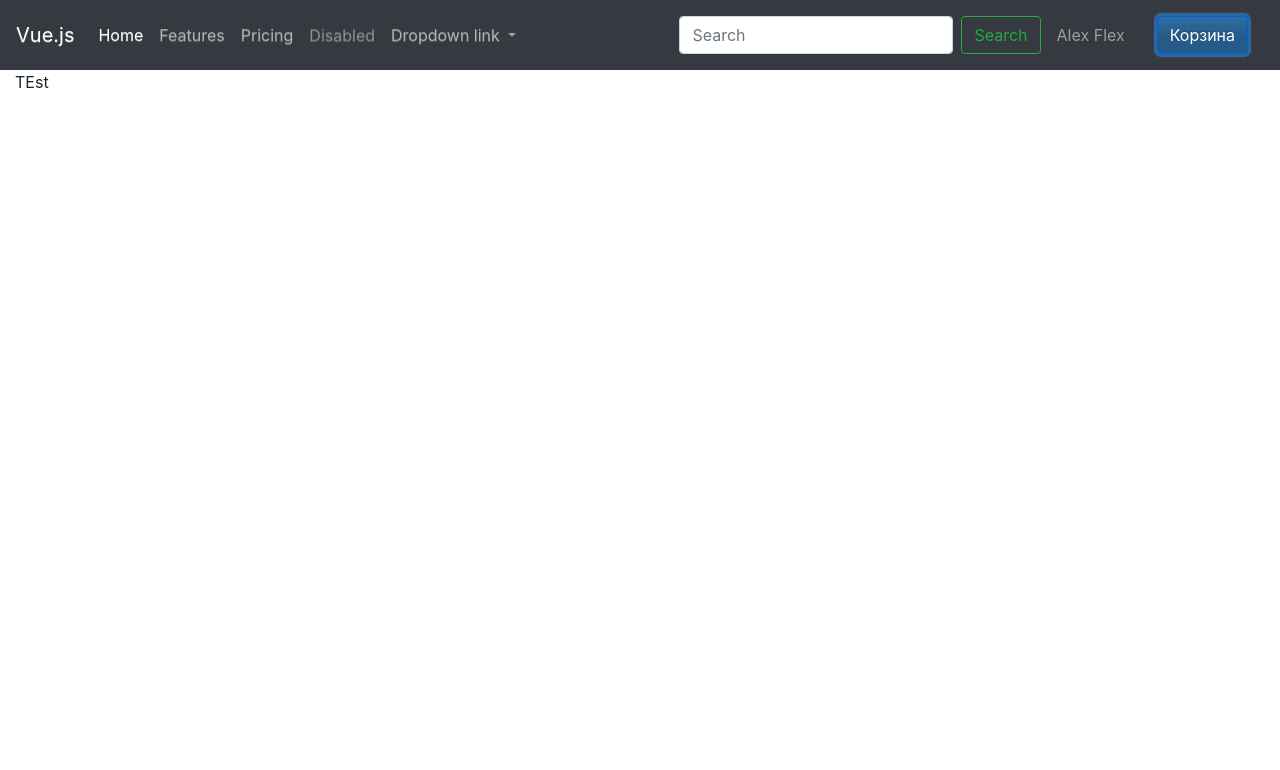
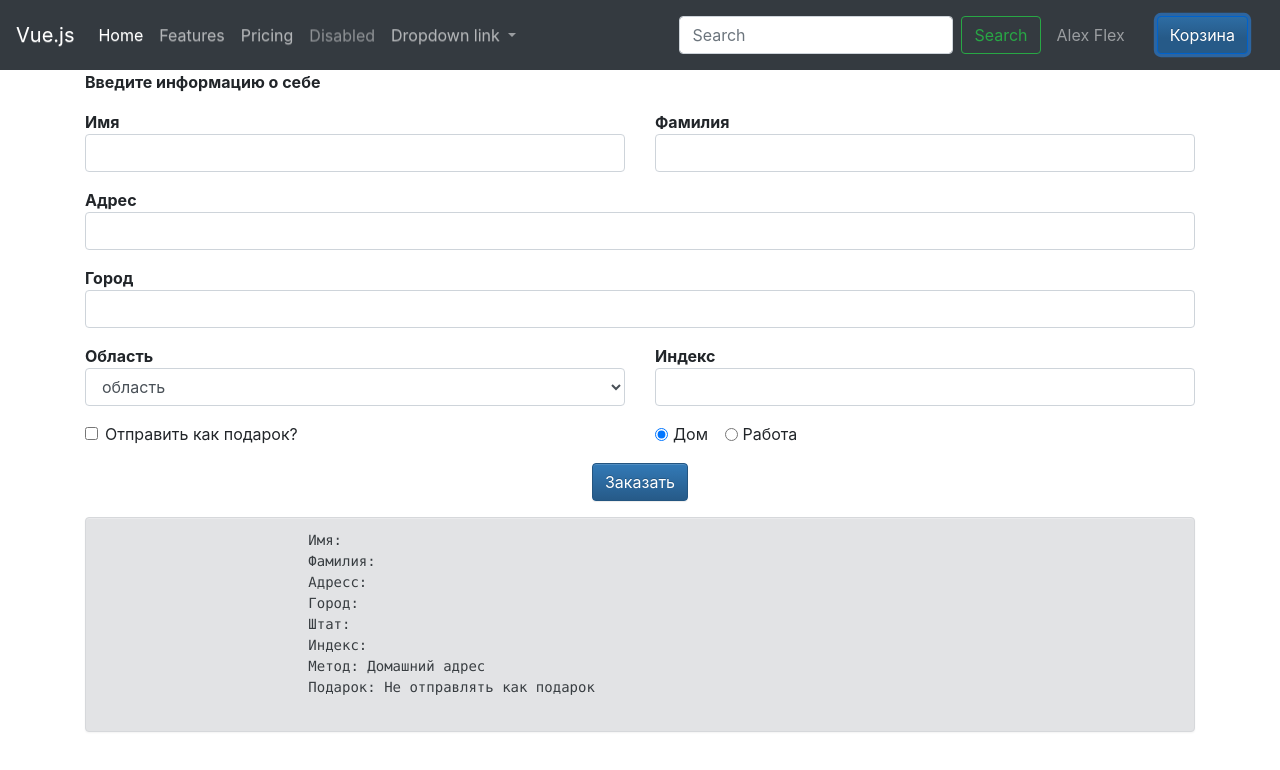
Before and after one commit to aSosunoff/Vuejs-in-Action, a plain HTML site: page chapter-02/first-vue/index.html in a window 1280 px wide. Both pictures are taken after a click on the button "Корзина". Drawn offline with nearby package versions, Linux system fonts and the light colour scheme.

Commit message:
Added a new code

```diff
--- a/chapter-02/first-vue/index.html
+++ b/chapter-02/first-vue/index.html
@@ -44,11 +44,112 @@
                 </div>
             </div>
         </div>
-        <div class="container-fluid"
-            v-else>
+
+        <div class="container" v-else>
+            <div class="row form-group">
+                <div class="col-lg-12">
+                    <strong>Введите информацию о себе</strong>
+                </div>
+            </div>
+
+            <div class="row form-group">
+                <div class="col-lg-6">
+                    <strong>Имя</strong>
+                    <input class="form-control" type="text" v-model.trim.lazy="order.name" />
+                </div>
+                <div class="col-lg-6">
+                    <strong>Фамилия</strong>
+                    <input class="form-control" type="text" v-model.trim.lazy="order.surname" />
+                </div>
+            </div>
+
+            <div class="row form-group">
+                <div class="col-lg-12">
+                    <strong>Адрес</strong>
+                    <input class="form-control" type="text" v-model.trim.lazy="order.address" />
+                </div>
+            </div>
+
+            <div class="row form-group">
+                <div class="col-lg-12">
+                    <strong>Город</strong>
+                    <input class="form-control" type="text" v-model.trim.lazy="order.city" />
+                </div>
+            </div>
+
+            <div class="row form-group">
+                <div class="col-lg-6">
+                    <strong>Область</strong>
+                    <select class="form-control" type="text" v-model.lazy="order.state">
+                        <option value="" disabled>область</option>
+
+                        <option
+                            v-for="(state, index) in order.statesValue" :key="index"
+                            v-bind:value="index">{{ state }}</option>
+                    </select>
+                </div>
+
+                <div class="col-lg-6">
+                    <strong>Индекс</strong>
+                    <input class="form-control" type="number" v-model.number.lazy="order.zip" />
+                </div>
+            </div>
+
+            <div class="row form-group">
+                <div class="col-lg-6">
+                    <div class="form-check">
+                        <input
+                            type="checkbox"
+                            id="gift"
+                            class="form-check-input"
+                            v-bind:true-value="order.giftValue.sendGift"
+                            v-bind:false-value="order.giftValue.dontSendGift"
+                            v-model.lazy="order.gift" />
+                        <label class="form-check-label" for="gift">Отправить как подарок?</label>
+                    </div>
+                </div>
+
+                <div class="col-lg-6">
+                    <div class="form-check-inline">
+                        <input
+                            type="radio"
+                            id="home"
+                            class="form-check-input"
+                            v-bind:value="order.methodValue.home"
+                            v-model.lazy="order.method" />
+                        <label class="form-check-label" for="home">Дом</label>
+                    </div>
+                    <div class="form-check-inline">
+                        <input
+                            type="radio"
+                            id="business"
+                            class="form-check-input"
+                            v-bind:value="order.methodValue.business"
+                            v-model.lazy="order.method" />
+                        <label class="form-check-label" for="business">Работа</label>
+                    </div>
+                </div>
+            </div>
+
+            <div class="row form-group">
+                <div class="col-lg-12 text-center">
+                    <button type="button" class="btn btn-primary"
+                        v-on:click="submitForm">Заказать</button>
+                </div>
+            </div>
+
             <div class="row">
-                <div class="col-lg-2">
-                    TEst
+                <div class="col-lg-12">
+                    <pre class="alert alert-secondary">
+                        Имя: {{ order.name }}
+                        Фамилия: {{ order.surname }}
+                        Адресс: {{ order.address }}
+                        Город: {{ order.city }}
+                        Штат: {{ order.state }}
+                        Индекс: {{ order.zip }}
+                        Метод: {{ order.method }}
+                        Подарок: {{ order.gift }}
+                    </pre>
                 </div>
             </div>
         </div>
--- a/chapter-02/first-vue/js.js
+++ b/chapter-02/first-vue/js.js
@@ -15,6 +15,34 @@ var webstore = new Vue({
         cart: [],
 
         showProduct: true,
+
+        order: {
+            name: "",
+            surname: "",
+            address: "",
+            city: "",
+            zip: null,
+
+            state: "",
+            statesValue: {
+                1: 'Нижегородская',
+                2: 'Владимирская',
+                3: 'Московская',
+                4: 'Архангельская',
+            },
+
+            gift: 'Не отправлять как подарок',
+            giftValue: {
+                sendGift: 'Отправить как подарок',
+                dontSendGift: 'Не отправлять как подарок',
+            },
+
+            method: "Домашний адрес",
+            methodValue: {
+                home: "Домашний адрес",
+                business: "Рабочий адрес"
+            }
+        }
     },
     filters: {
         formatPrice: function(price){
@@ -39,6 +67,9 @@ var webstore = new Vue({
         },
         showCheckout(isShow){
             this.showProduct = isShow;
+        },
+        submitForm(){
+            alert('Заказ');
         }
     },
     computed: {
```
